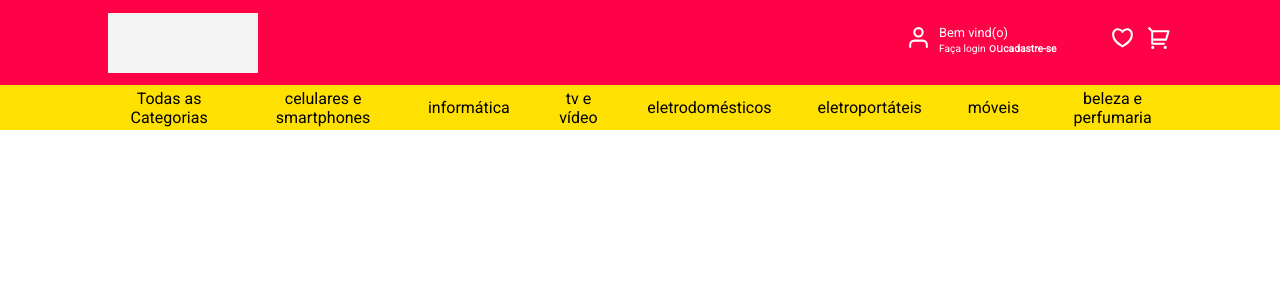
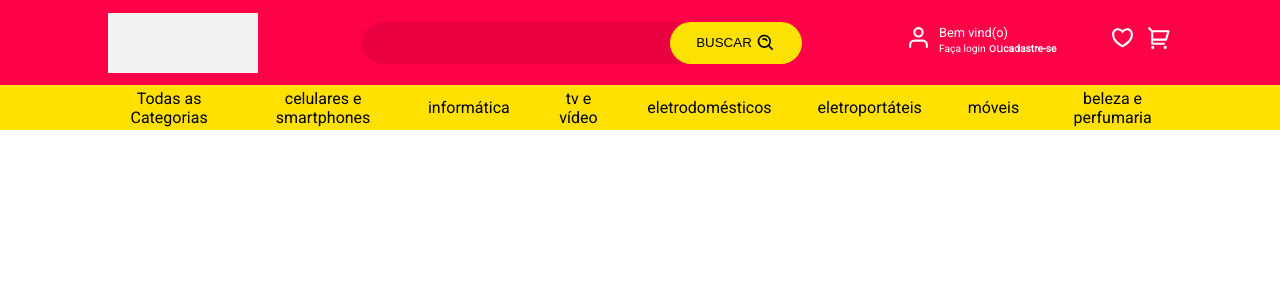
Before and after one commit to lucazweb/neo-market, a React app: page / in a window 1280 px wide. Shown: the top 300 px of the page. Built offline with nearby package versions, Linux system fonts and the light colour scheme.

Commit message:
feat: add search-field component basic structure

```diff
--- a/src/presentation/components/header-menu/styled.ts
+++ b/src/presentation/components/header-menu/styled.ts
@@ -3,6 +3,12 @@ import styled from 'styled-components'
 
 export const StyledMenuRow = styled(Row)`
   background-color: #FFE101;
+  @media only screen
+  and (min-device-width: 320px)
+  and (max-device-width: 480px)
+  and (-webkit-min-device-pixel-ratio: 2) {
+    display: none;
+  }
 `
 
 export const StyledMenuList = styled.ul`
--- a/src/presentation/components/header/index.tsx
+++ b/src/presentation/components/header/index.tsx
@@ -12,6 +12,7 @@ import { StyledLogo } from "../logo/styled";
 import { FiUser } from "react-icons/fi";
 import { RiHeart3Line, RiShoppingCart2Line } from "react-icons/ri";
 import { HeaderMenu } from "../header-menu";
+import { SearchField } from "../search-field";
 
 export const Header = () => (
   <StyledRow>
@@ -20,6 +21,7 @@ export const Header = () => (
         <Col sm={12} md={10}>
           <HeaderWrapper>
             <StyledLogo />
+            <SearchField />
             <UserMenuWrapper>
               <UserInfo>
                 <FiUser color="white" size={25} />
--- a/src/presentation/components/header/styled.ts
+++ b/src/presentation/components/header/styled.ts
@@ -8,9 +8,9 @@ export const StyledRow = styled(Row)`
 
 export const HeaderWrapper = styled.header`
   display: flex;
+  height: 85px;
   align-items: center;
   justify-content: space-between;
-  height: 85px;
 `
 
 export const UserMenuWrapper = styled.div`
--- a/src/presentation/components/index.ts
+++ b/src/presentation/components/index.ts
@@ -1 +1,4 @@
 export * from './header'
+export * from './logo'
+export * from './header-menu'
+export * from './search-field'
--- /dev/null
+++ b/src/presentation/components/search-field/index.tsx
@@ -0,0 +1,18 @@
+import React from "react";
+import { BiSearchAlt } from "react-icons/bi";
+import { SearchFieldWrapper } from "./styled";
+
+export const SearchField = ({ placeholder }: SearchFieldProps) => {
+  return (
+    <SearchFieldWrapper>
+      <input placeholder={placeholder} type="text" />
+      <button>
+        BUSCAR <BiSearchAlt size={20} />
+      </button>
+    </SearchFieldWrapper>
+  );
+};
+
+type SearchFieldProps = {
+  placeholder?: string;
+};
--- /dev/null
+++ b/src/presentation/components/search-field/styled.ts
@@ -0,0 +1,40 @@
+import styled from 'styled-components'
+
+export const SearchFieldWrapper = styled.div`
+  display: flex;
+  justify-content: space-between;
+  position: relative;
+  width: 440px;
+  height: 42px;
+  background: #EA0142;
+  border-radius: 30px;
+  input {
+    font-size: 0.8em;
+    outline: none;
+    box-sizing: border-box;
+    padding: 8px 24px;
+    width:70%;
+    background: transparent;
+    border: none;
+    &::placeholder {
+      color: white;
+    }
+  }
+  button {
+    width: 30%;
+    border: none;
+    border-radius: 30px;
+    background: #FBE202;
+    display: flex;
+    gap: 4px;
+    align-items: center;
+    justify-content: center;
+  }
+
+  @media only screen
+  and (min-device-width: 320px)
+  and (max-device-width: 480px)
+  and (-webkit-min-device-pixel-ratio: 2) {
+    display: none;
+}
+`
```
